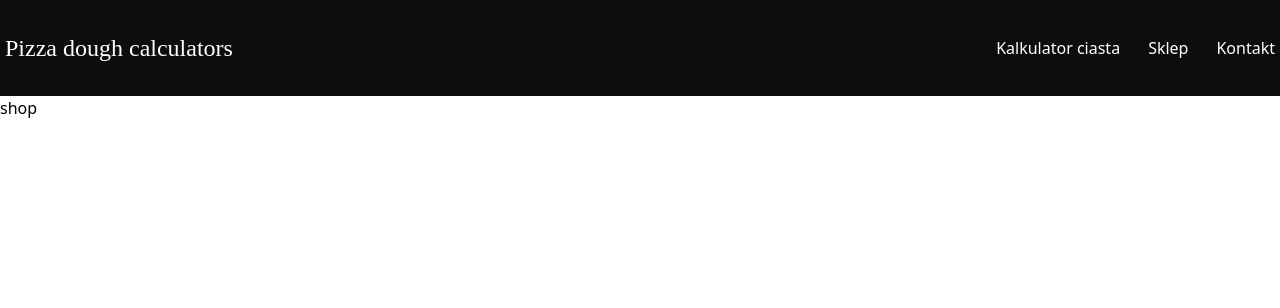
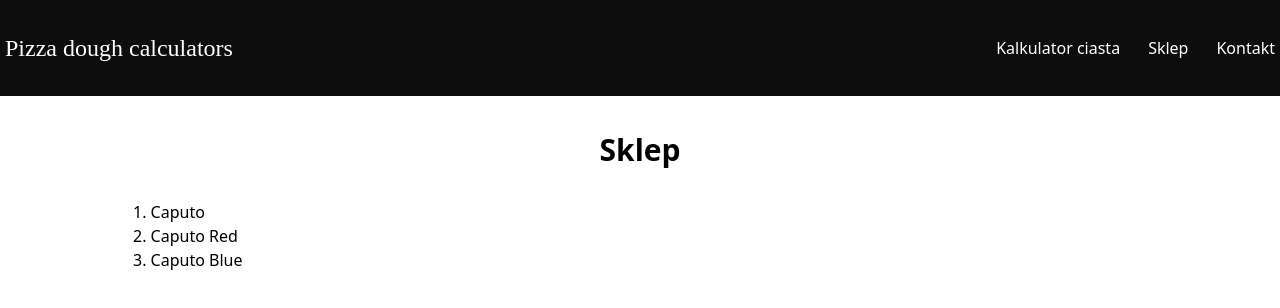
Before and after one commit to Dziara92/PizzaDough_V2, a React (Vite) app: page /shop in a window 1280 px wide. Shown: the top 308 px of the page. Built offline with nearby package versions, Linux system fonts and the light colour scheme; data requests are answered from the project's data file; a web font is replaced by a local one.

Commit message:
add components loading, add json server for example fetch produkt

```diff
--- a/package.json
+++ b/package.json
@@ -5,6 +5,7 @@
   "type": "module",
   "scripts": {
     "dev": "vite",
+    "serve": "json-server --watch src/data/db.json --port 3001",
     "build": "vite build",
     "lint": "eslint . --ext js,jsx --report-unused-disable-directives --max-warnings 0",
     "preview": "vite preview"
@@ -23,6 +24,7 @@
     "eslint-plugin-react": "^7.33.2",
     "eslint-plugin-react-hooks": "^4.6.0",
     "eslint-plugin-react-refresh": "^0.4.5",
+    "json-server": "^1.0.0-alpha.23",
     "postcss": "^8.4.34",
     "tailwindcss": "^3.4.1",
     "vite": "^5.0.8"
--- a/src/components/calculatorForm.jsx
+++ b/src/components/calculatorForm.jsx
@@ -14,12 +14,13 @@ const CalculatorForm = ({ setResult }) => {
     let salt = ((flour * 1.8) / 100).toFixed(1);
     watter = (flour - watter + 10).toFixed(0);
     flour = (flour - watter - salt).toFixed(0);
+    let yeast = ((flour * 0.12) / 100).toFixed(1);
 
-    setResult({ flour, watter, salt });
+    setResult({ flour, watter, salt, yeast });
   };
 
   return (
-    <form className="flex flex-col w-4/5 mx-auto" onSubmit={handleCalculate}>
+    <form className="flex flex-col  mx-auto" onSubmit={handleCalculate}>
       <label htmlFor="pizza_style" className=" mb-1">
         Rodzaj pizzy
       </label>
--- /dev/null
+++ b/src/components/loading.jsx
@@ -0,0 +1,5 @@
+const Loading = () => {
+  return <div>loading...</div>;
+};
+
+export default Loading;
--- /dev/null
+++ b/src/data/db.json
@@ -0,0 +1,16 @@
+{
+  "produkty": [
+    {
+      "id": 1,
+      "flour": "Caputo"
+    },
+    {
+      "id": 2,
+      "flour": "Caputo Red"
+    },
+    {
+      "id": 3,
+      "flour": "Caputo Blue"
+    }
+  ]
+}
--- a/src/page/calculatorPage.jsx
+++ b/src/page/calculatorPage.jsx
@@ -2,14 +2,22 @@ import { useState } from "react";
 import CalculatorForm from "../components/calculatorForm";
 
 const CalculatorPage = () => {
-  const [result, setResult] = useState({});
-  console.log(result);
+  const [result, setResult] = useState(null);
+
   return (
-    <div className="container mx-auto my-9 px-[5px]">
+    <div className="container mx-auto my-9 px-[5px] w-4/5">
+      <h1 className=" animate-slideDown text-center mb-8 text-3xl font-semibold">
+        Kalkulator Pizzy
+      </h1>
       <CalculatorForm setResult={setResult} />
-      <p>mąka {result?.flour}</p>
-      <p>woda {result?.watter}</p>
-      <p>sól {result?.salt}</p>
+      {result && (
+        <div className=" my-4 mx-auto px-[8px] border-[1px] py-1 rounded animate-slideDown">
+          <p className=" font-semibold pb-2">Mąka: {result.flour}</p>
+          <p className=" font-semibold pb-2"> Woda: {result.watter}</p>
+          <p className=" font-semibold pb-2">Sól: {result.salt}</p>
+          <p className=" font-semibold">Drożdże: {result.yeast}</p>
+        </div>
+      )}
     </div>
   );
 };
--- a/src/page/shopPage.jsx
+++ b/src/page/shopPage.jsx
@@ -1,5 +1,63 @@
+import Loading from "../components/loading";
+import { useState, useEffect } from "react";
+
+const linkData = "http://localhost:3001/produkty";
+
 const ShopPage = () => {
-  return <div>shop</div>;
+  const [loading, setLoading] = useState(true);
+  const [error, setError] = useState(null);
+  const [data, setData] = useState();
+
+  useEffect(() => {
+    fetch(linkData)
+      .then((response) => {
+        if (!response.ok) {
+          throw Error(`ups! Coś poszło nie tak!  ${response.status}`);
+        }
+        return response.json();
+      })
+      .then((data) => {
+        setData(data);
+        setLoading(false);
+      })
+      .catch((error) => {
+        setError(error);
+        setLoading(false);
+      });
+  }, []);
+
+  if (error) {
+    return (
+      <div className="container mx-auto my-9 px-[5px] w-4/5">
+        <h1 className=" animate-slideDown text-center mb-8 text-3xl font-semibold">
+          <div className="container">{error && error.message}</div>
+        </h1>
+      </div>
+    );
+  }
+
+  return (
+    <div className="container mx-auto my-9 px-[5px] w-4/5">
+      <h1 className=" animate-slideDown text-center mb-8 text-3xl font-semibold">
+        Sklep
+      </h1>
+      <div className="container">
+        {loading ? (
+          <Loading />
+        ) : (
+          data.map((item) => {
+            return (
+              <div key={item.id}>
+                <p>
+                  {item.id}. {item.flour}
+                </p>
+              </div>
+            );
+          })
+        )}
+      </div>
+    </div>
+  );
 };
 
 export default ShopPage;
--- a/tailwind.config.js
+++ b/tailwind.config.js
@@ -13,6 +13,15 @@ export default {
       fontFamily: {
         primaryFont: "Protest Strike",
       },
+      keyframes: {
+        slideDown: {
+          "0%": { transform: "translateY(-10px)", opacity: "0" },
+          "100%": { transform: "translateY(0px)", opacity: "1" },
+        },
+      },
+      animation: {
+        slideDown: "slideDown 0.8s ease-in-out",
+      },
     },
   },
   plugins: [],
```
Also changed, not shown: 1 other file (tests, documents, lock files or other folders).
